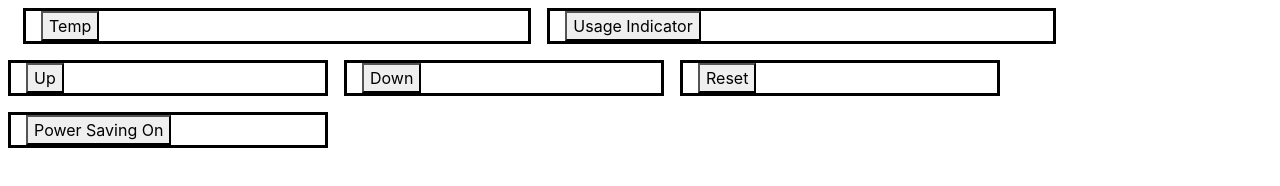
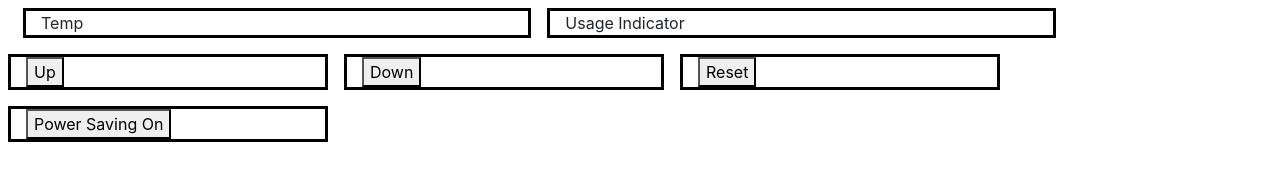
Before and after one commit to bibbycodes/thermostatJS, a plain HTML site: page index.html in a window 1280 px wide. Drawn offline with nearby package versions, Linux system fonts and the light colour scheme.

Commit message:
adds script to html file

```diff
--- a/index.html
+++ b/index.html
@@ -15,15 +15,17 @@
 
     <div class="row indicators  col-sm-12">
       <div id="temperature" class="box col-5">
-          <button>Temp</button>
+          <span>Temp</span>
       </div>
 
       <div id="usage-indicator " class="box col-5 ">
-        <button>Usage Indicator</button>
+        <span>Usage Indicator</span>
       </div>
+
     </div>
 
     <div class="row controls" class="box">
+
       <div id="up" class="box col-3">
         <button>Up</button>
       </div>
@@ -43,7 +45,7 @@
 
   </div>
 
-
+  <script src="src/thermstat.js"></script>
   <script src="https://code.jquery.com/jquery-3.3.1.slim.min.js" integrity="sha384-q8i/X+965DzO0rT7abK41JStQIAqVgRVzpbzo5smXKp4YfRvH+8abtTE1Pi6jizo" crossorigin="anonymous"></script>
   <script src="https://cdnjs.cloudflare.com/ajax/libs/popper.js/1.14.7/umd/popper.min.js" integrity="sha384-UO2eT0CpHqdSJQ6hJty5KVphtPhzWj9WO1clHTMGa3JDZwrnQq4sF86dIHNDz0W1" crossorigin="anonymous"></script>
   <script src="https://stackpath.bootstrapcdn.com/bootstrap/4.3.1/js/bootstrap.min.js" integrity="sha384-JjSmVgyd0p3pXB1rRibZUAYoIIy6OrQ6VrjIEaFf/nJGzIxFDsf4x0xIM+B07jRM" crossorigin="anonymous"></script>
```
